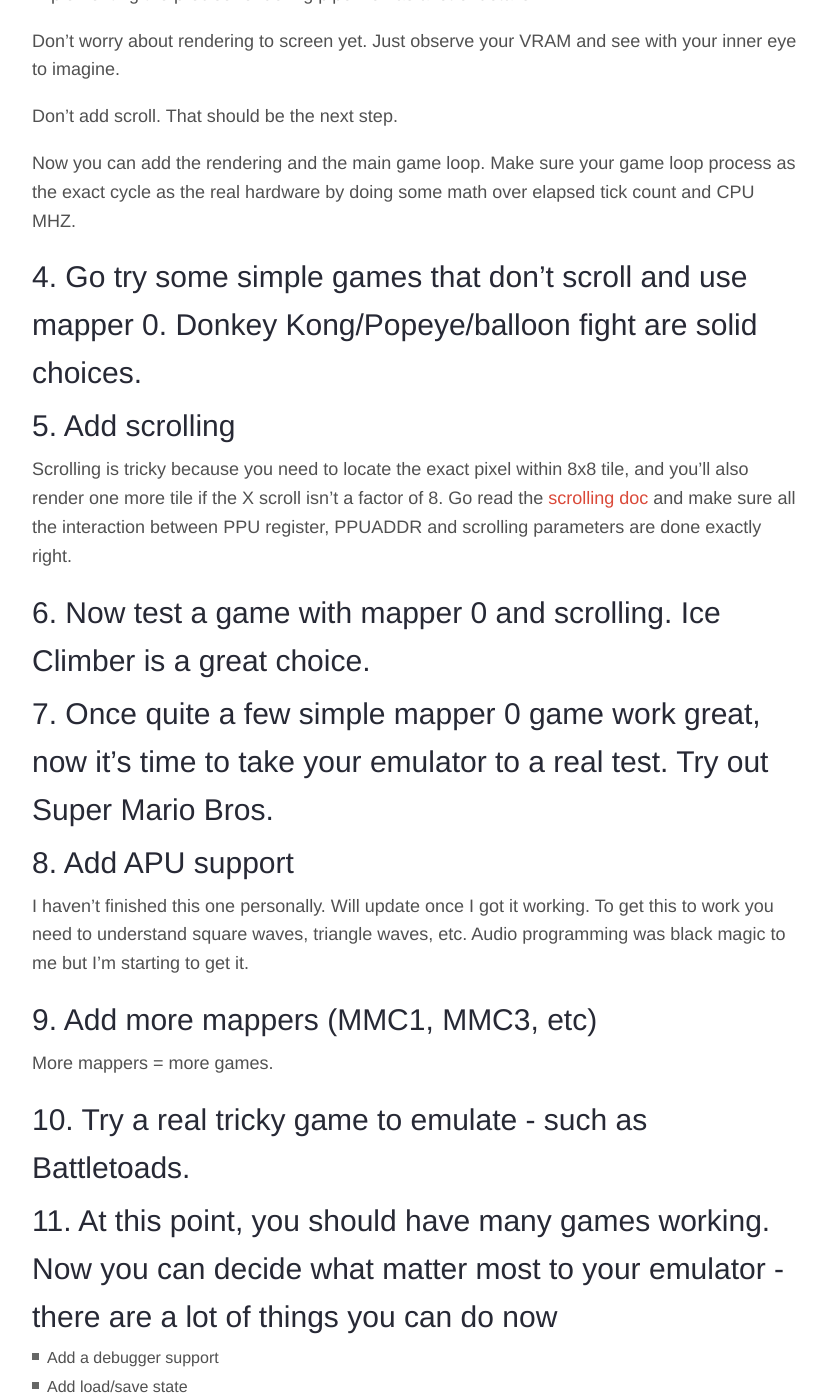
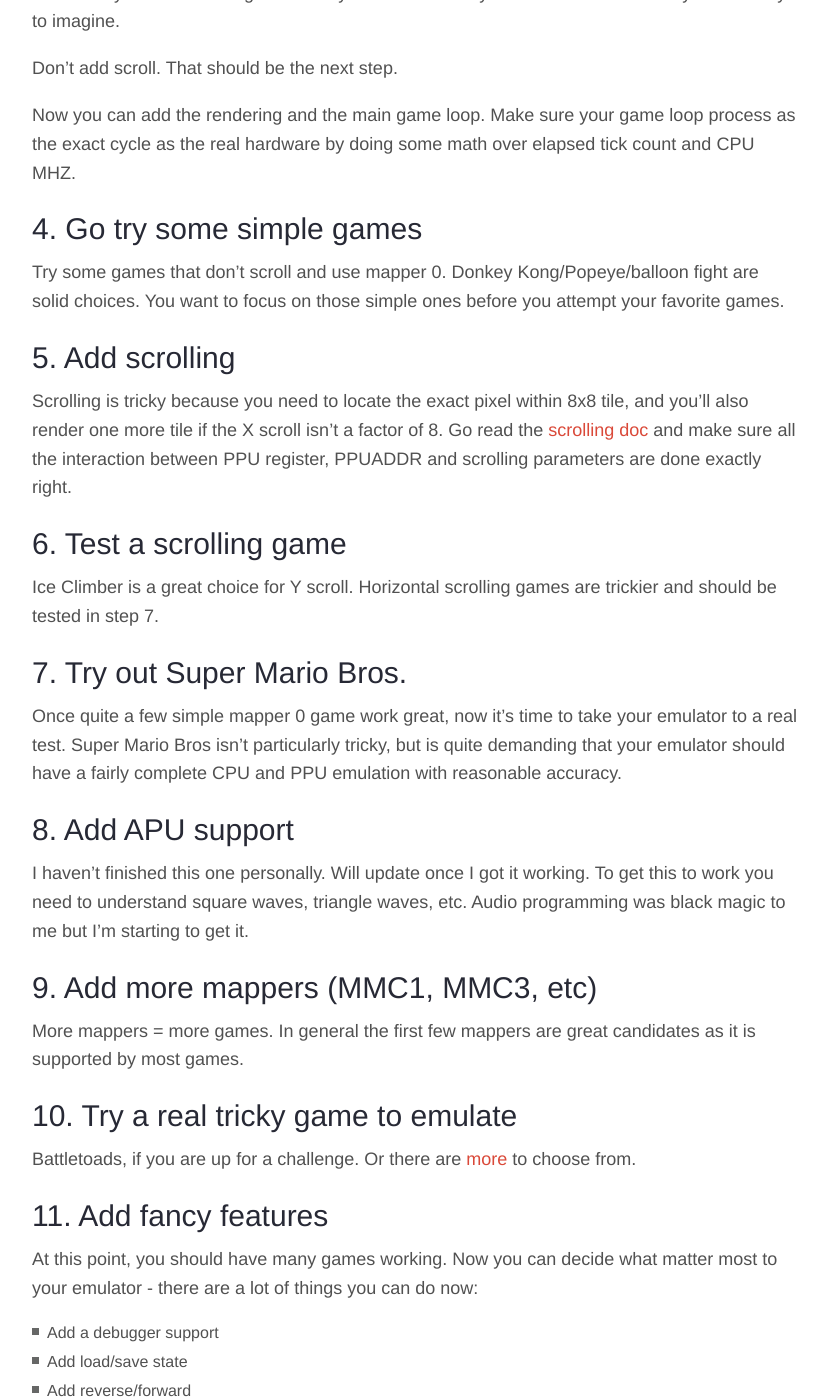
Before and after one commit to yizhang82/yizhang82.github.io, a Jekyll site: the page built from _posts/2018-01-01-nes-emulator-overview.md, in a window 1280 px wide and 1400 px high, scrolled down 4272 px. Shown: the whole window, without its empty margins (224-1051 px from the left). Built offline with Jekyll 4.4.1, drawn with Linux system fonts in a browser that asks for light colours; nearby versions of some CDN libraries; comment, search, counter and statistics services are not loaded; some of the changed text lies outside the part shown.

Commit message:
Fix more formats

```diff
--- a/_posts/2018-01-01-nes-emulator-overview.md
+++ b/_posts/2018-01-01-nes-emulator-overview.md
@@ -89,15 +89,21 @@
 
 Now you can add the rendering and the main game loop. Make sure your game loop process as the exact cycle as the real hardware by doing some math over elapsed tick count and CPU MHZ.
 
-### 4. Go try some simple games that don't scroll and use mapper 0. Donkey Kong/Popeye/balloon fight are solid choices.
+### 4. Go try some simple games
+
+Try some games that don't scroll and use mapper 0. Donkey Kong/Popeye/balloon fight are solid choices. You want to focus on those simple ones before you attempt your favorite games.
 
 ### 5. Add scrolling
 
 Scrolling is tricky because you need to locate the exact pixel within 8x8 tile, and you'll also render one more tile if the X scroll isn't a factor of 8. Go read the [scrolling doc](http://wiki.nesdev.com/w/index.php/PPU_scrolling) and make sure all the interaction between PPU register, PPUADDR and scrolling parameters are done exactly right.
 
-### 6. Now test a game with mapper 0 and scrolling. Ice Climber is a great choice.
+### 6. Test a scrolling game
 
-### 7. Once quite a few simple mapper 0 game work great, now it's time to take your emulator to a real test. Try out Super Mario Bros.
+Ice Climber is a great choice for Y scroll. Horizontal scrolling games are trickier and should be tested in step 7.
+
+### 7. Try out Super Mario Bros.
+
+Once quite a few simple mapper 0 game work great, now it's time to take your emulator to a real test. Super Mario Bros isn't particularly tricky, but is quite demanding that your emulator should have a fairly complete CPU and PPU emulation with reasonable accuracy.
 
 ### 8. Add APU support
 
@@ -105,11 +111,15 @@
 
 ### 9. Add more mappers (MMC1, MMC3, etc)
 
-More mappers = more games.
+More mappers = more games. In general the first few mappers are great candidates as it is supported by most games.
 
-### 10. Try a real tricky game to emulate - such as Battletoads.
+### 10. Try a real tricky game to emulate
 
-### 11. At this point, you should have many games working. Now you can decide what matter most to your emulator - there are a lot of things you can do now
+Battletoads, if you are up for a challenge. Or there are [more](http://wiki.nesdev.com/w/index.php/Tricky-to-emulate_games) to choose from.
+
+### 11. Add fancy features
+
+At this point, you should have many games working. Now you can decide what matter most to your emulator - there are a lot of things you can do now:
 
   * Add a debugger support
   * Add load/save state
```
Also changed, not shown: other parts of _posts/2018-01-01-nes-emulator-overview.md (+1 -1 lines).
